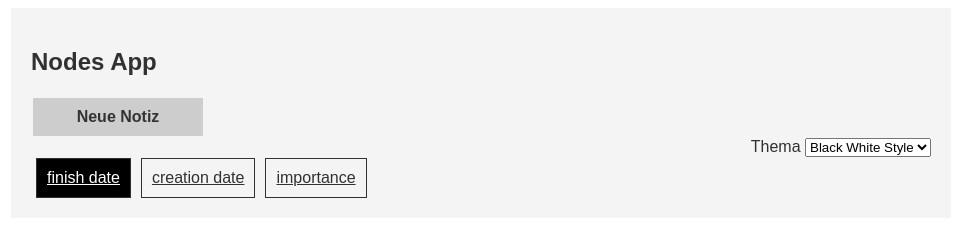
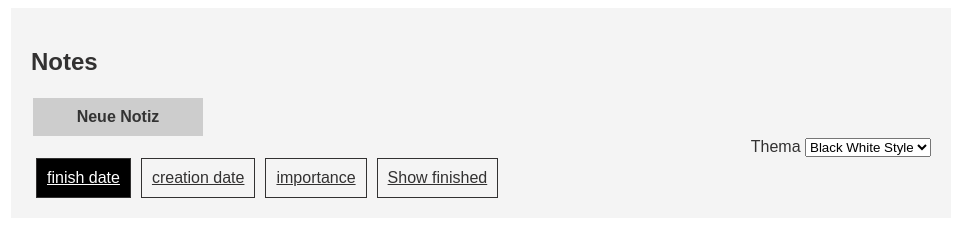
Before and after one commit to munxar/notes, a plain HTML site: page index.html in a window 1280 px wide. Shown: the whole page, without its empty margins (159-1121 px from the left). Drawn offline with Linux system fonts and the light colour scheme.

Commit message:
added show finished button, changed css selectors from id to class for better reuse.

```diff
--- a/app.js
+++ b/app.js
@@ -3,6 +3,13 @@
  */
 
 function Application() {
+    // init filters list
+    this.filters = [
+        { name: "finish date" },
+        { name: "creation date" },
+        { name: "importance" }
+    ];
+
     // restore notes
     this.restore();
 }
@@ -86,11 +93,7 @@ Application.prototype.setStyle = function(style) {
  * @returns {*[]}
  */
 Application.prototype.getFilters = function() {
-    return [
-        { name: "finish date" },
-        { name: "creation date" },
-        { name: "importance" }
-    ];
+    return this.filters;
 };
 
 /**
@@ -98,7 +101,7 @@ Application.prototype.getFilters = function() {
  * @returns {number} index
  */
 Application.prototype.getFilter = function() {
-    return window.localStorage.getItem("filter") || 0;
+    return JSON.parse(window.localStorage.getItem("filter")) || 0;
 };
 
 /**
@@ -106,6 +109,20 @@ Application.prototype.getFilter = function() {
  */
 Application.prototype.setFilter = function(filter) {
     window.localStorage.setItem("filter", filter);
+};
+
+/**
+ * get finished state
+ */
+Application.prototype.getShowFinished = function() {
+    return JSON.parse(window.localStorage.getItem("showFinished")) || false;
+};
+
+/**
+ * set show finished state
+ */
+Application.prototype.setShowFinished = function(finished) {
+    window.localStorage.setItem("showFinished", finished);
 };
 
 /**
--- a/index.html
+++ b/index.html
@@ -9,15 +9,30 @@
 <body>
     <section class="container">
         <header>
-            <h1>Nodes App</h1>
+            <h1>Notes</h1>
             <a class="btn newnote" href="edit.html">Neue Notiz</a>
+
+            <!-- theme switch -->
             <div class="theme">
                 <label for="styles">Thema</label>
                 <select id="styles"></select>
             </div>
+        </header>
 
-            <ul id="filter"></ul>
-            <ul id="list"></ul>
+        <aside>
+            <!-- filters -->
+            <ul id="filter" class="filter"></ul>
+
+            <!-- finished toggle button -->
+            <ul class="filter">
+                <li id="showFinished"><a href="">Show finished</a></li>
+            </ul>
+        </aside>
+
+        <main>
+            <!-- list if notes -->
+            <ul id="list" class="list"></ul>
+        </main>
     </section>
 
     <script src="app.js"></script>
--- a/index.js
+++ b/index.js
@@ -5,10 +5,20 @@
 (function() {
     'use strict';
 
+    // access dom elements that we use
+    var css = document.getElementById("css");
     var list = document.getElementById("list");
     var styles = document.getElementById("styles");
     var filter = document.getElementById("filter");
-    var css = document.getElementById("css");
+    var showFinished = document.getElementById("showFinished");
+
+    // initialize show finished toggle button
+    showFinished.className = app.getShowFinished() ? "active" : "";
+    // on click we toggle the button state and update the button
+    showFinished.onclick = function() {
+        app.setShowFinished(!app.getShowFinished());
+        showFinished.className = app.getShowFinished() ? "active" : "";
+    };
 
     // create list of notes
     app.getNotes().forEach(function(note, index) {
@@ -33,6 +43,7 @@
         css.href = styles.value;
     };
 
+    // generate filters
     app.getFilters().forEach(function(f, index) {
         var li = document.createElement("li");
         li.className = app.getFilter() == index ? "active" : "";
@@ -45,4 +56,6 @@
         li.appendChild(a);
         filter.appendChild(li);
     });
+
+
 })();
--- a/styles/color.css
+++ b/styles/color.css
@@ -12,11 +12,11 @@ body {
 	color: #fff;
 }
 
-.btn:hover{
+.btn:hover {
 	background-color: #ccc;
 }
 
-#filter a {
+.filter a {
 	color: #ef572e;
 }
 
--- a/styles/default.css
+++ b/styles/default.css
@@ -20,19 +20,19 @@ a {
 	color: #333;
 }
 
-.btn:hover{
+.btn:hover {
 	background-color: #333;
 	color: #f4f4f4;
 }
 
-#filter li{
+.filter li {
 	border: 1px solid #323131;
 }
 
 .active {
     background-color: #000;
 }
+
 .active a {
     color: #fff;
-
 }
--- a/styles/style.css
+++ b/styles/style.css
@@ -1,7 +1,7 @@
 body {
+	font-family: Arial;
 	transition: color 0.5s ease;
 	transition: background 0.5s ease;
-	font-family: Arial;
 }
 
 .container {
@@ -27,18 +27,18 @@ body {
 }
 
 
-#filter {
+.filter {
 	padding: 0;
 	margin: 20px 0;
 }
 
-#filter li {
+.filter li {
 	display: inline-block;
 	padding: 10px;
 	margin: 0 5px;
 	float: left;
 }
 
-#list {
-		clear: both;
+.list {
+	clear: both;
 }
```
